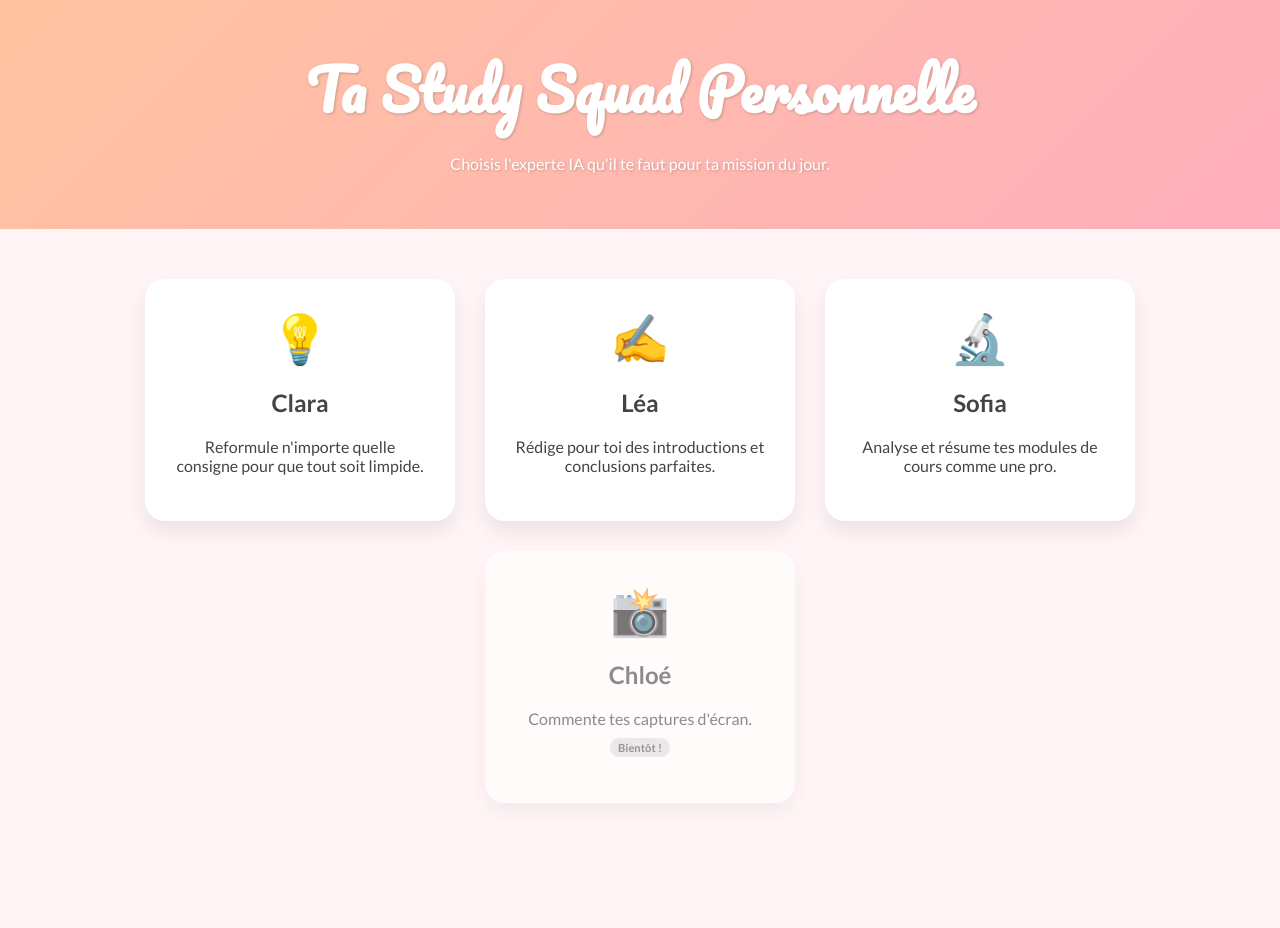
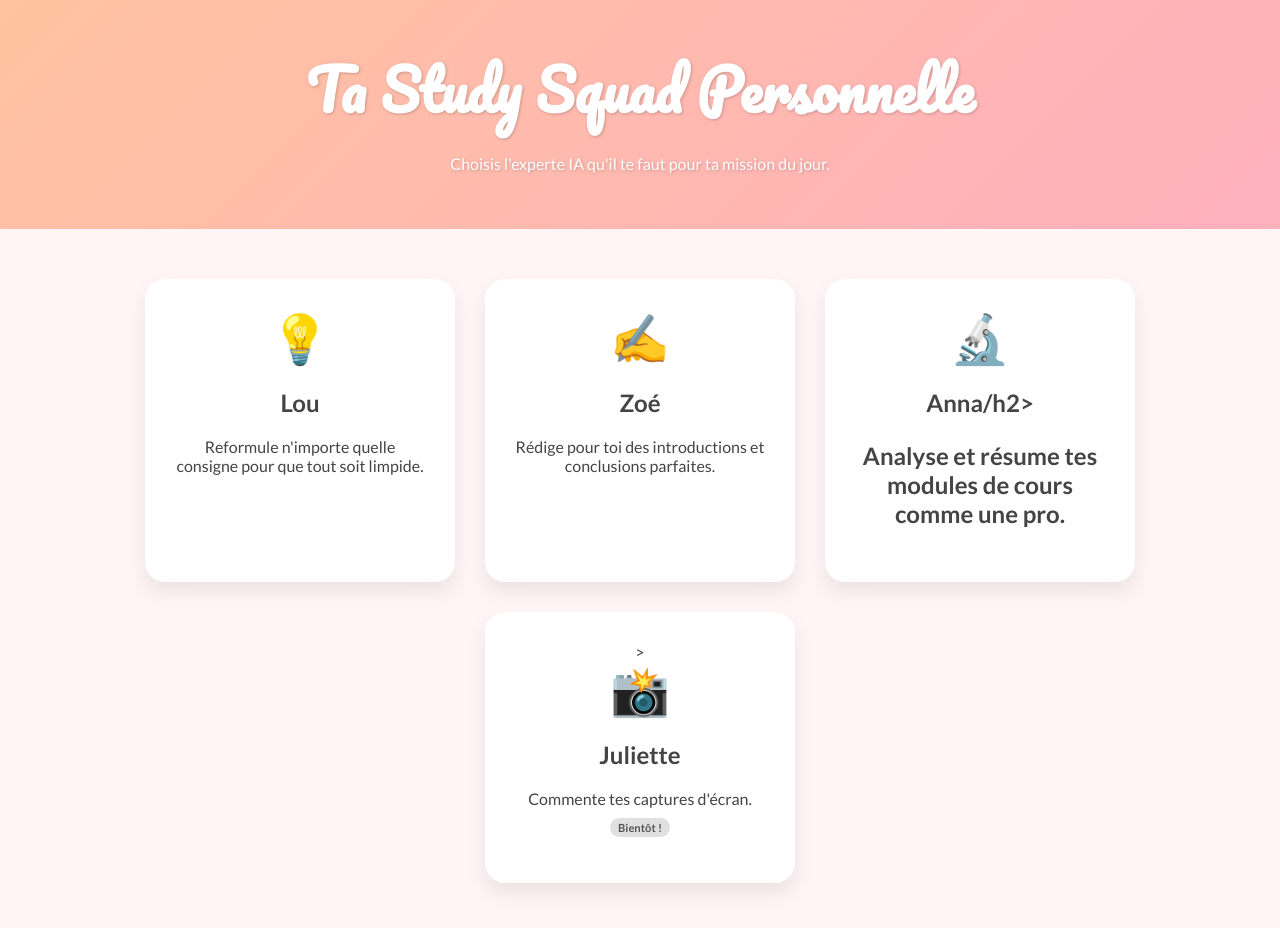
Before and after one commit to candicevialette/ia, a plain HTML site: page index.html in a window 1280 px wide. Before the commit the page ends 853 px from the top, so only its background shows below. Drawn offline with Linux system fonts and the light colour scheme.

Commit message:
Update index.html

```diff
--- a/index.html
+++ b/index.html
@@ -18,27 +18,27 @@
 
     <main class="ai-selector">
 
-        <div class="ai-card" onclick="window.location.href='clara.html';">
+        <div class="ai-card" onclick="window.location.href='Lou.html';">
             <div class="ai-icon">💡</div>
-            <h2>Clara</h2>
+            <h2>Lou</h2>
             <p>Reformule n'importe quelle consigne pour que tout soit limpide.</p>
         </div>
 
-        <div class="ai-card" onclick="window.location.href='lea.html';">
+        <div class="ai-card" onclick="window.location.href='Zoe.html';">
             <div class="ai-icon">✍️</div>
-            <h2>Léa</h2>
+            <h2>Zoé</h2>
             <p>Rédige pour toi des introductions et conclusions parfaites.</p>
         </div>
 
-        <div class="ai-card" onclick="window.location.href='sofia.html';">
+        <div class="ai-card" onclick="window.location.href='anna.html';">
             <div class="ai-icon">🔬</div>
-            <h2>Sofia</h2>
+            <h2>Anna/h2>
             <p>Analyse et résume tes modules de cours comme une pro.</p>
         </div>
 
-        <div class="ai-card coming-soon">
+        <div class="ai-card onclick="window.location.href='juliette.html';">>
             <div class="ai-icon">📸</div>
-            <h2>Chloé</h2>
+            <h2>Juliette</h2>
             <p>Commente tes captures d'écran. <span class="soon-badge">Bientôt !</span></p>
         </div>
 
```
